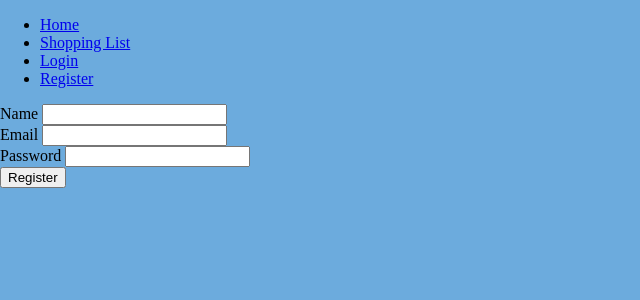
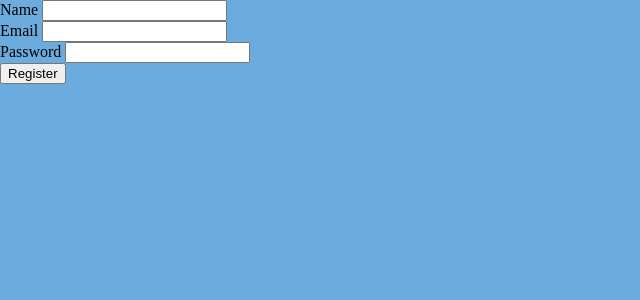
Before and after one commit to alex-bowers/nuxt-laravel-shopping-list, a Nuxt app in the folder nuxt-shopping-list/: page /register in a window 1280 px wide. Shown: the top 300 px of the page, without its empty margins (0-640 px from the left). Built offline with nearby package versions, Linux system fonts and the light colour scheme.

Commit message:
Rwmove extra `list` page that wasn't needed

```diff
--- a/nuxt-shopping-list/components/Navigation.vue
+++ b/nuxt-shopping-list/components/Navigation.vue
@@ -1,11 +1,7 @@
 <template>
-    <div>
+    <div v-if="loggedIn">
         <ul>
-            <li><nuxt-link to="/">Home</nuxt-link></li>
-            <li><nuxt-link to="/list">Shopping List</nuxt-link></li>
-            <li v-if="!loggedIn"><nuxt-link to="/login">Login</nuxt-link></li>
-            <li v-if="!loggedIn"><nuxt-link to="/register">Register</nuxt-link></li>
-            <li v-if="loggedIn"><a @click.prevent="logout">Logout</a></li>
+            <li><a @click.prevent="logout">Logout</a></li>
         </ul>
     </div>
 </template>
--- a/nuxt-shopping-list/pages/index.vue
+++ b/nuxt-shopping-list/pages/index.vue
@@ -1,15 +1,38 @@
 <template>
-    <section class="container">
-        <h1>Index</h1>
-    </section>
+    <div>
+        <h1>Shopping List</h1>
+        <new-item></new-item>
+        <div
+            v-for="item in currentList"
+            :key="item.id"
+        >
+            <list-item :item="item"></list-item>
+        </div>
+    </div>
 </template>
 
 <script>
+import { mapActions, mapGetters } from 'vuex'
+import ListItem from "../components/List-item.vue";
+import NewItem from "../components/New-item.vue";
 
 export default {
+    middleware: 'notAuthenticated',
+    components: {
+        ListItem,
+        NewItem
+    },
+    computed: {
+        ...mapActions([
+            'getItems'
+        ]),
+        ...mapGetters([
+            'currentList'
+        ])
+    },
 }
 </script>
 
-<style>
+<style lang="scss">
 
 </style>
--- a/nuxt-shopping-list/pages/list.vue
+++ /dev/null
@@ -1,38 +0,0 @@
-<template>
-    <div>
-        <h1>Shopping List</h1>
-        <new-item></new-item>
-        <div
-            v-for="item in currentList"
-            :key="item.id"
-        >
-            <list-item :item="item"></list-item>
-        </div>
-    </div>
-</template>
-
-<script>
-import { mapActions, mapGetters } from 'vuex'
-import ListItem from "../components/List-item.vue";
-import NewItem from "../components/New-item.vue";
-
-export default {
-    middleware: 'notAuthenticated',
-    components: {
-        ListItem,
-        NewItem
-    },
-    computed: {
-        ...mapActions([
-            'getItems'
-        ]),
-        ...mapGetters([
-            'currentList'
-        ])
-    },
-}
-</script>
-
-<style lang="scss">
-
-</style>
--- a/nuxt-shopping-list/pages/login.vue
+++ b/nuxt-shopping-list/pages/login.vue
@@ -34,7 +34,7 @@ export default {
                 data: this.userForm
             });
             this.$router.push({
-                path: '/list'
+                path: '/'
             });
         }
     }
--- a/nuxt-shopping-list/pages/register.vue
+++ b/nuxt-shopping-list/pages/register.vue
@@ -44,7 +44,7 @@ export default {
                 }
             })
             this.$router.push({
-                path: "/list"
+                path: "/"
             });
         }
     }
```
